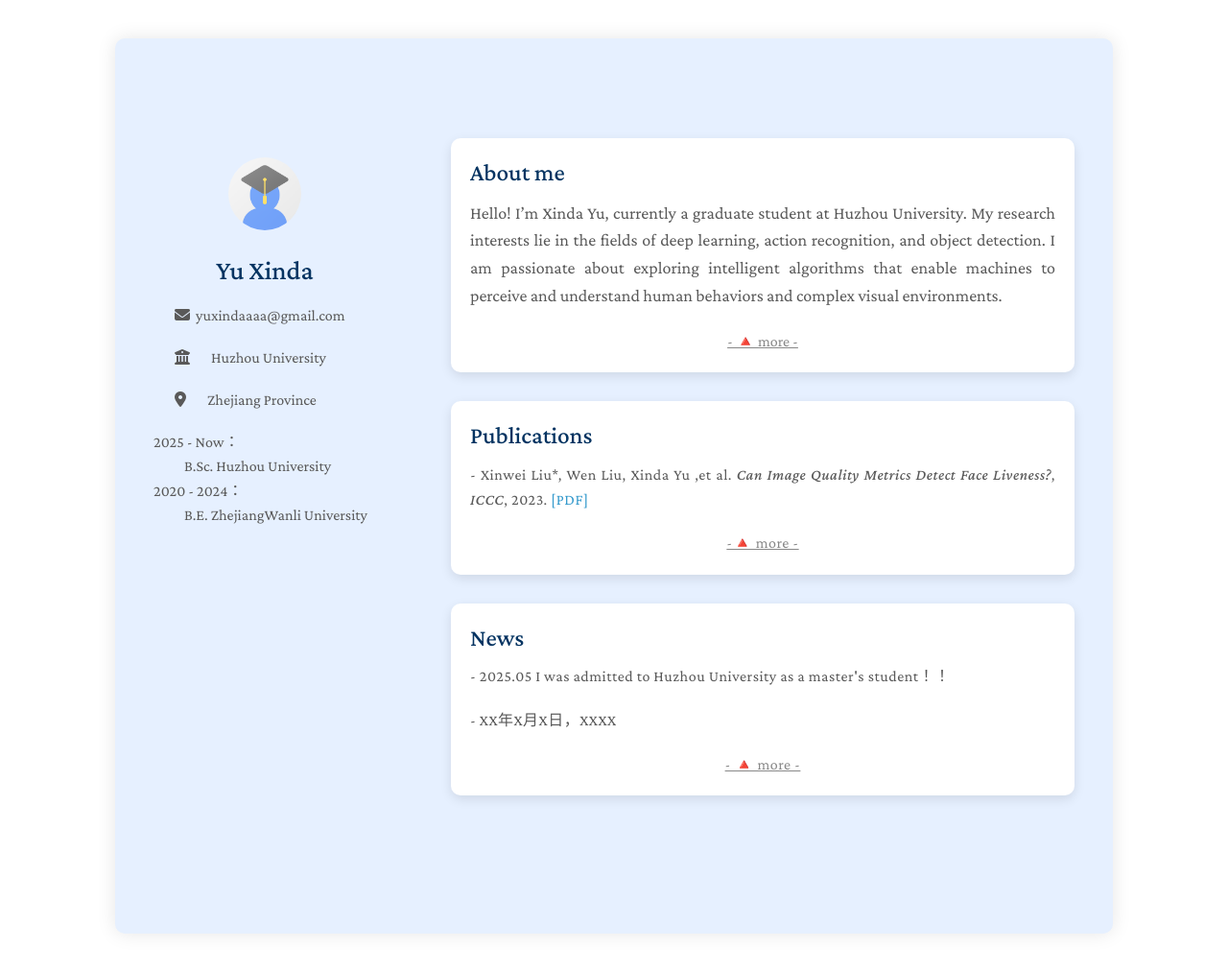
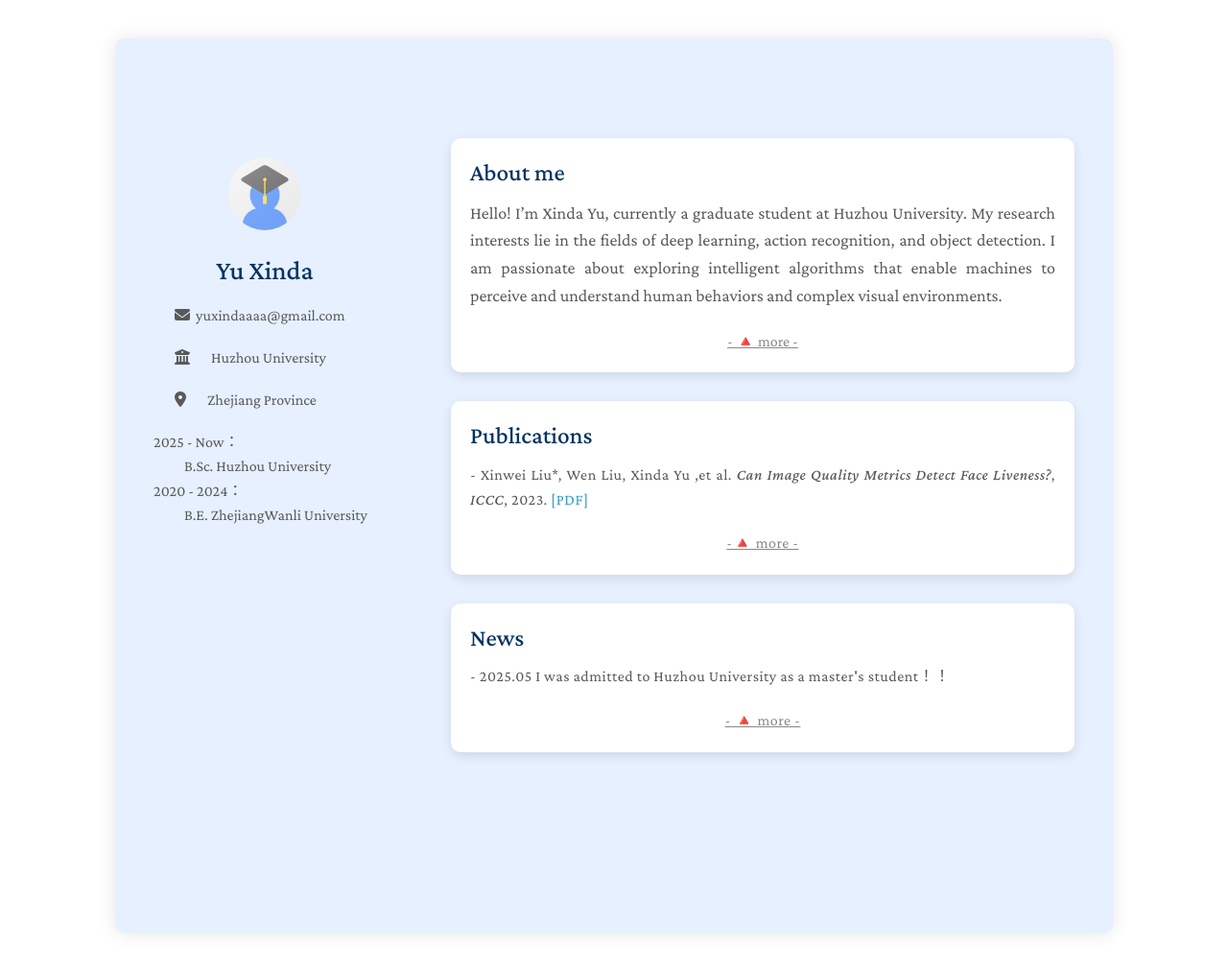
Before and after one commit to Yu-Xinda/Yu.github.io, a Jekyll site: the page built from index.md, in a window 1280 px wide and 1013 px high. Shown: the whole window at 96% size. Built offline with Jekyll 4.4.1, drawn with Linux system fonts in a browser that asks for light colours; a style sheet for code colours, icons or effects is not loaded.

Commit message:
Update news.md

```diff
--- a/_includes/news.md
+++ b/_includes/news.md
@@ -6,9 +6,6 @@
   <p>
     - 2025.05 I was admitted to Huzhou University as a master's student！！
   </p>
-  <p>
-    - XX年X月X日，XXXX
-  </p>
   <p style="font-size: 16px; text-align: center; margin-bottom: 0px;">
     <a href="./news.html" style="text-decoration: underline; color: #888;">
       - 🔺 more -
```
